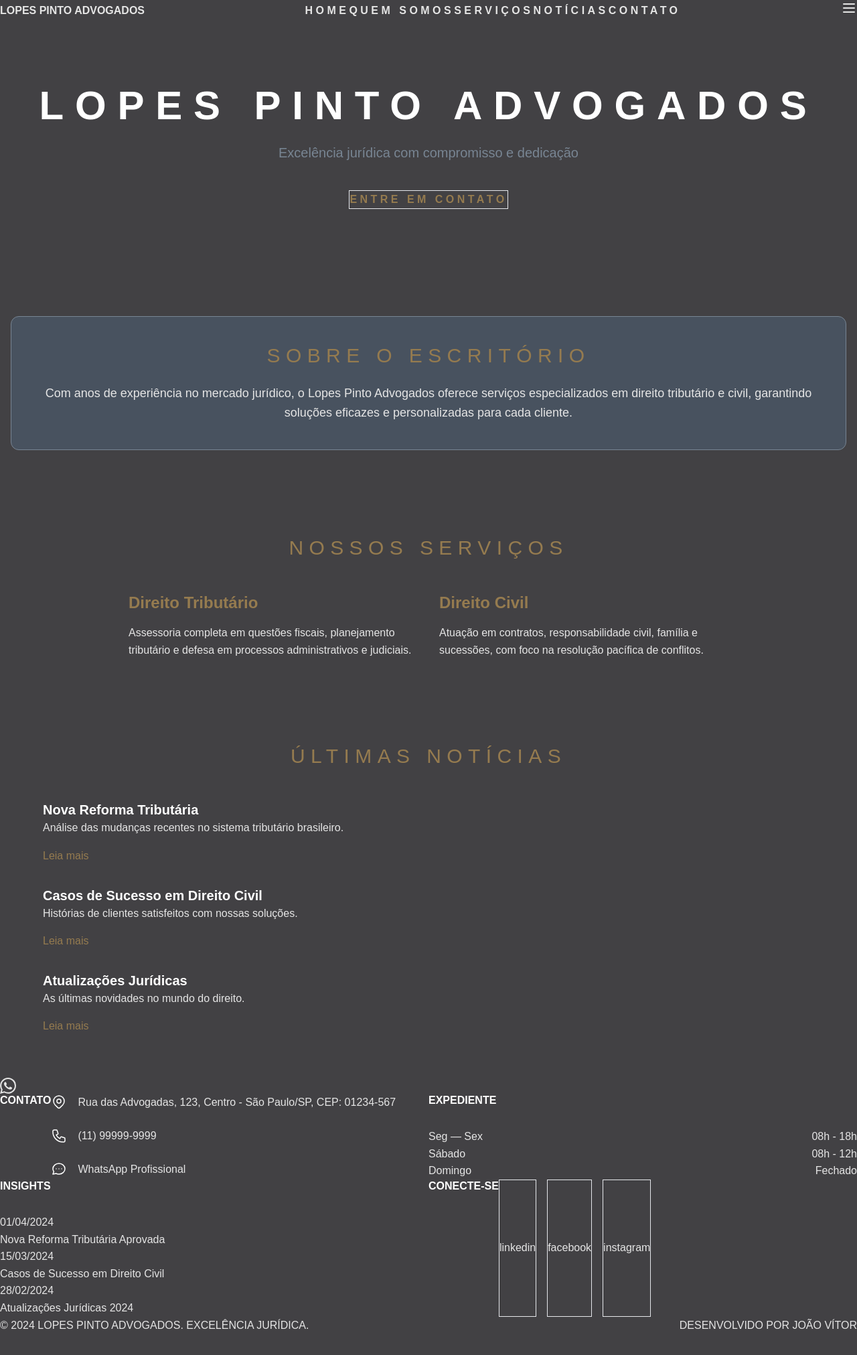
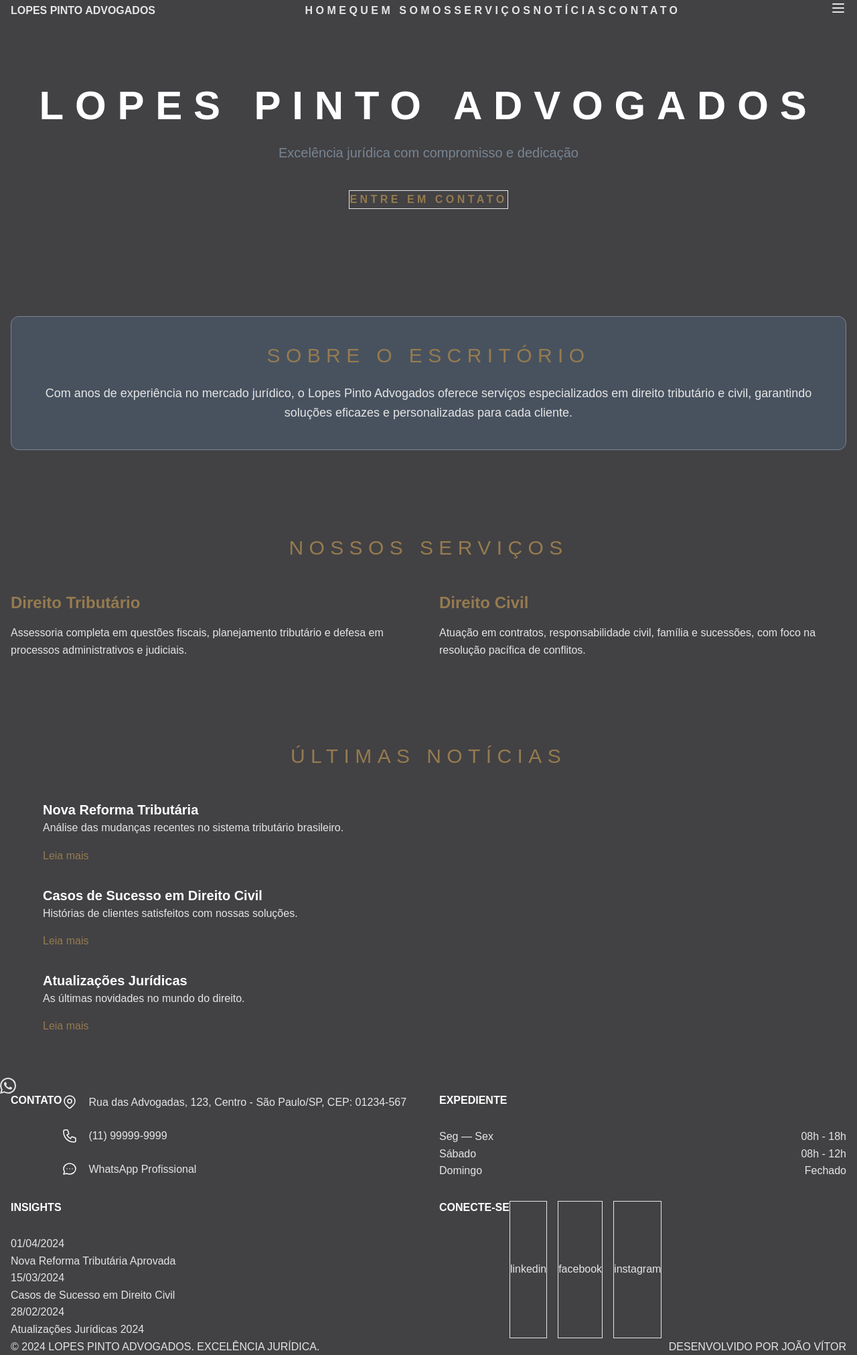
Before and after one commit to XavierJoao/ryan-escritorio, a Next.js app: page / in a window 1280 px wide. Shown: the whole page at 67% size. Before the commit the page ends 1991 px from the top, so only its background shows below. Built offline with nearby package versions, Linux system fonts and the light colour scheme.

Commit message:
Modificação da identidade visual 05

```diff
--- a/components/layout/Footer.jsx
+++ b/components/layout/Footer.jsx
@@ -9,8 +9,8 @@ const Footer = () => {
 
   return (
     <footer className="bg-[#424144] text-[#E5E5E5] py-20 border-t border-[#788593]/30">
-      <div className="container mx-auto px-6">
-        <div className="grid md:grid-cols-2 lg:grid-cols-4 gap-12">
+      <div className="container mx-auto px-4 md:px-8">
+        <div className="grid grid-cols-1 md:grid-cols-2 lg:grid-cols-4 gap-8">
 
           {/* Informações de Contato */}
           <div className="flex flex-col">
--- a/components/layout/Header.jsx
+++ b/components/layout/Header.jsx
@@ -15,8 +15,8 @@ const Header = () => {
   };
 
   return (
-    <header className="bg-brand-charcoal-blue border-b border-slate-grey">
-      <div className="container mx-auto px-6 py-8">
+    <header className="sticky top-0 z-10 bg-brand-charcoal-blue border-b border-slate-grey">
+      <div className="container mx-auto px-4 md:px-8 py-8">
         <div className="flex justify-between items-center gap-8">
           {/* Logo */}
           <div className="flex items-center">
--- a/components/sections/AboutPreview.jsx
+++ b/components/sections/AboutPreview.jsx
@@ -3,7 +3,7 @@ import React from 'react';
 const AboutPreview = () => {
   return (
     <section className="py-16 bg-brand-gunmetal">
-      <div className="container mx-auto px-4">
+      <div className="container mx-auto px-4 md:px-8">
         <div className="max-w-3xl mx-auto text-center surface-panel p-10">
           <h2 className="section-title mb-6">
             Sobre o Escritório
--- a/components/sections/Hero.jsx
+++ b/components/sections/Hero.jsx
@@ -3,7 +3,7 @@ import React from 'react';
 const Hero = () => {
   return (
     <section className="bg-brand-gunmetal text-text-primary py-24">
-      <div className="container mx-auto px-4 text-center">
+      <div className="container mx-auto px-4 md:px-8 text-center">
         <h1 className="office-name text-5xl md:text-6xl font-bold uppercase tracking-widest mb-6">
           Lopes Pinto Advogados
         </h1>
--- a/components/sections/MissionVisionValues.jsx
+++ b/components/sections/MissionVisionValues.jsx
@@ -3,7 +3,7 @@ import React from 'react';
 const MissionVisionValues = () => {
   return (
     <section className="py-16 bg-brand-gunmetal">
-      <div className="container mx-auto px-4">
+      <div className="container mx-auto px-4 md:px-8">
         <h2 className="section-title text-center mb-12">
           Missão, Visão e Valores
         </h2>
--- a/components/sections/NewsPreview.jsx
+++ b/components/sections/NewsPreview.jsx
@@ -3,7 +3,7 @@ import React from 'react';
 const NewsPreview = () => {
   return (
     <section className="py-16 bg-brand-gunmetal">
-      <div className="container mx-auto px-4">
+      <div className="container mx-auto px-4 md:px-8">
         <h2 className="section-title text-center mb-12">
           Últimas Notícias
         </h2>
--- a/components/sections/OfficeDescription.jsx
+++ b/components/sections/OfficeDescription.jsx
@@ -3,7 +3,7 @@ import React from 'react';
 const OfficeDescription = () => {
   return (
     <section className="py-16 bg-brand-gunmetal">
-      <div className="container mx-auto px-4">
+      <div className="container mx-auto px-4 md:px-8">
         <div className="max-w-4xl mx-auto text-center surface-panel p-10">
           <h2 className="section-title mb-6">
             Sobre o Escritório
--- a/components/sections/OfficePhoto.jsx
+++ b/components/sections/OfficePhoto.jsx
@@ -3,7 +3,7 @@ import React from 'react';
 const OfficePhoto = () => {
   return (
     <section className="py-16 bg-brand-gunmetal">
-      <div className="container mx-auto px-4">
+      <div className="container mx-auto px-4 md:px-8">
         <div className="max-w-4xl mx-auto surface-panel p-8">
           <h2 className="section-title text-center mb-8">
             Nosso Escritório
--- a/components/sections/ServicesPreview.jsx
+++ b/components/sections/ServicesPreview.jsx
@@ -3,11 +3,11 @@ import React from 'react';
 const ServicesPreview = () => {
   return (
     <section className="py-16 bg-brand-gunmetal">
-      <div className="container mx-auto px-4">
+      <div className="container mx-auto px-4 md:px-8">
         <h2 className="section-title text-center mb-12">
           Nossos Serviços
         </h2>
-        <div className="grid md:grid-cols-2 gap-8 max-w-4xl mx-auto">
+        <div className="grid grid-cols-1 md:grid-cols-2 lg:grid-cols-4 gap-8 w-full">
           <div className="surface-card p-8">
             <h3 className="text-2xl font-semibold text-brand-copper mb-4">
               Direito Tributário
```
